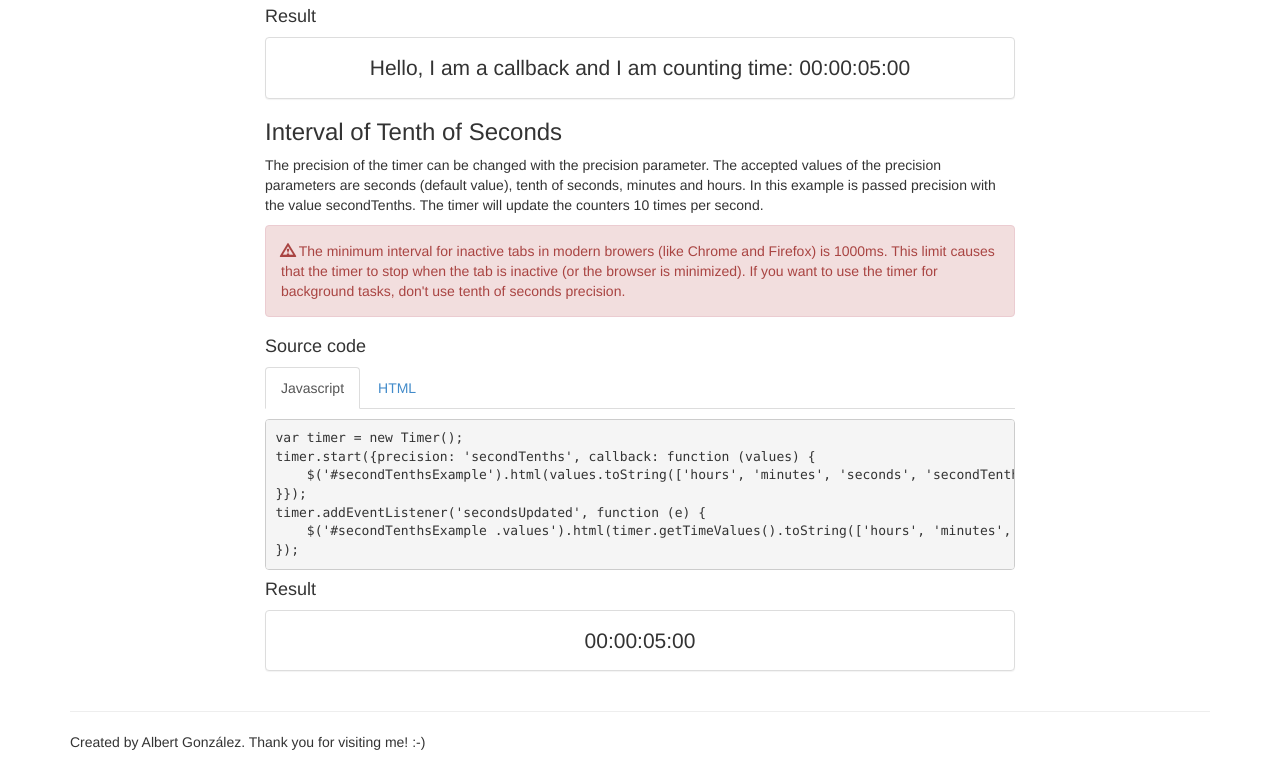
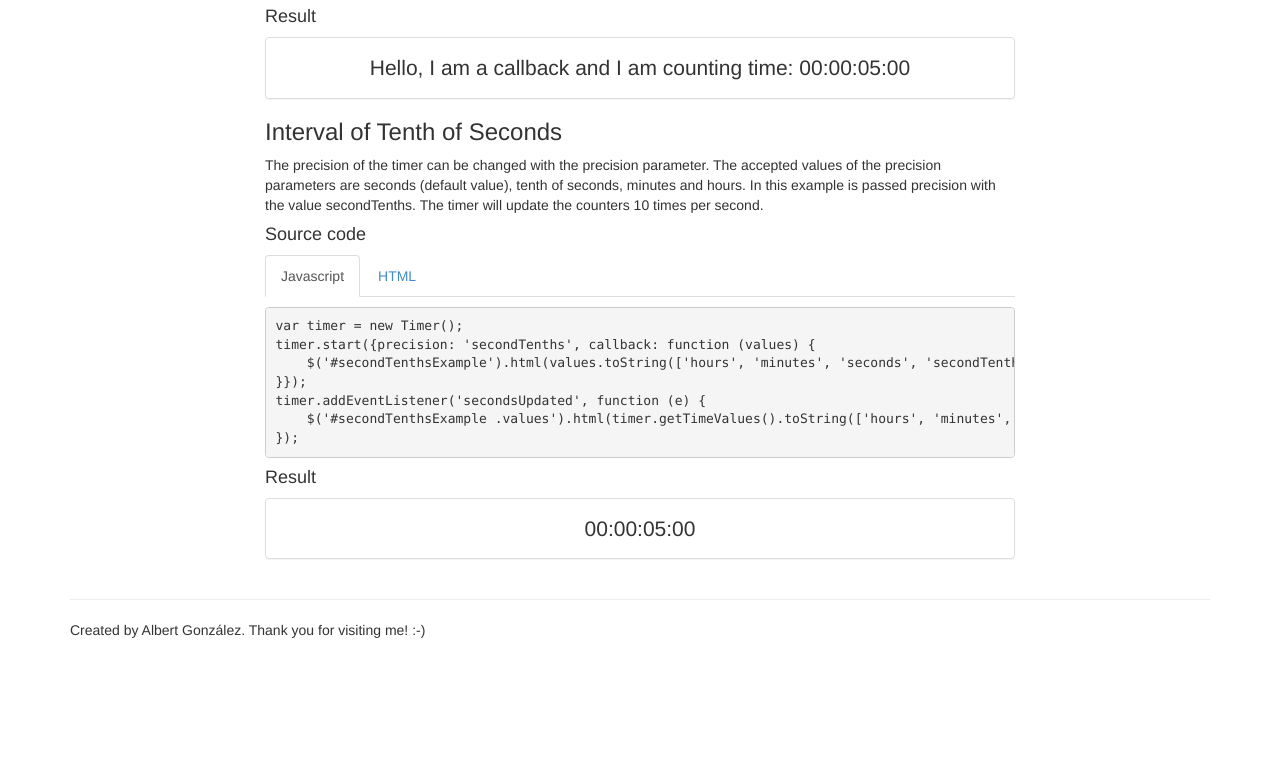
Before and after one commit to albert-gonzalez/easytimer.js, a website: page index.html in a window 1280 px wide. Shown: the part 4243-5005 px from the top of the page. After the commit the page ends 4893 px from the top, so only its background shows below. Drawn offline with Linux system fonts and the light colour scheme.

Commit message:
index.html Updated

```diff
--- a/index.html
+++ b/index.html
@@ -427,12 +427,6 @@ timer.start({callback: function (values) {
               The precision of the timer can be changed with the precision parameter. The accepted values of the precision parameters are seconds (default value), tenth of seconds, minutes and hours.
               In this example is passed precision with the value secondTenths. The timer will update the counters 10 times per second.
           </p>
-          <div class="alert alert-danger" role="alert">
-            <span class="glyphicon glyphicon-warning-sign"></span>
-            The minimum interval for inactive tabs in modern browers (like Chrome and Firefox) is 1000ms.
-            This limit causes that the timer to stop when the tab is inactive (or the browser is minimized).
-            If you want to use the timer for background tasks, don't use tenth of seconds precision.
-          </div>
           <h4>Source code</h4>
           <ul class="nav nav-tabs" role="tablist">
               <li class="active"><a href="#tsJs">Javascript</a></li>
```
